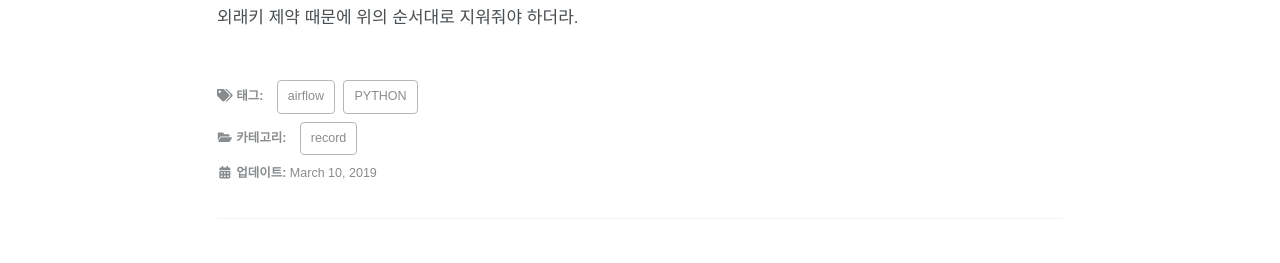
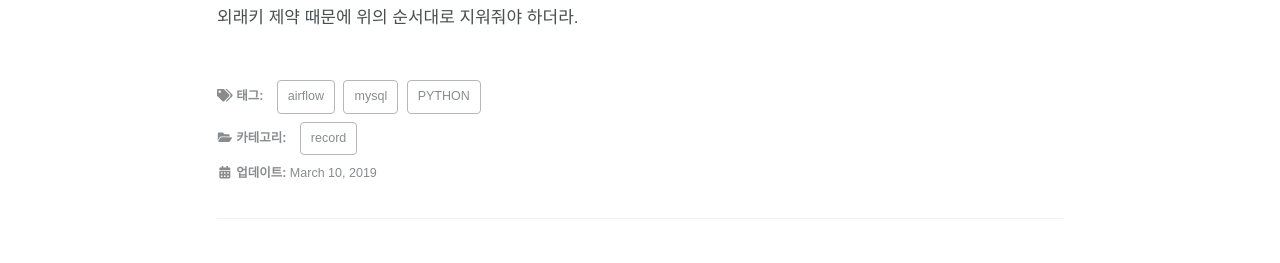
Before and after one commit to 9kilometer/9kilometer.github.io, a Jekyll site: the page built from _posts/2019/2019-03-10-airflow-mysql-dag-delete.md, in a window 1280 px wide. Shown: the part 602-865 px from the top of the page. Built offline with Jekyll 4.4.1, drawn with Linux system fonts in a browser that asks for light colours; cached includes are drawn as plain includes; some web fonts are replaced; comment, search, counter and statistics services are not loaded.

Commit message:
[mod]  airflow-mysql-dag-delete 태그 추가

```diff
--- a/_posts/2019/2019-03-10-airflow-mysql-dag-delete.md
+++ b/_posts/2019/2019-03-10-airflow-mysql-dag-delete.md
@@ -5,6 +5,7 @@ category: record
 tag:
     - PYTHON
     - airflow
+    - mysql
 ---
 
 에어플로우 버전 1.10부터 모든 관련 테이블에서 DAG 정보를 삭제하는 커맨드가 추가되었다. CLI와 REST API로 사용 가능하고, 웹 UI에도 삭제 버튼이 생겼다. [참조](https://stackoverflow.com/questions/40651783/airflow-how-to-delete-a-dag)
```
